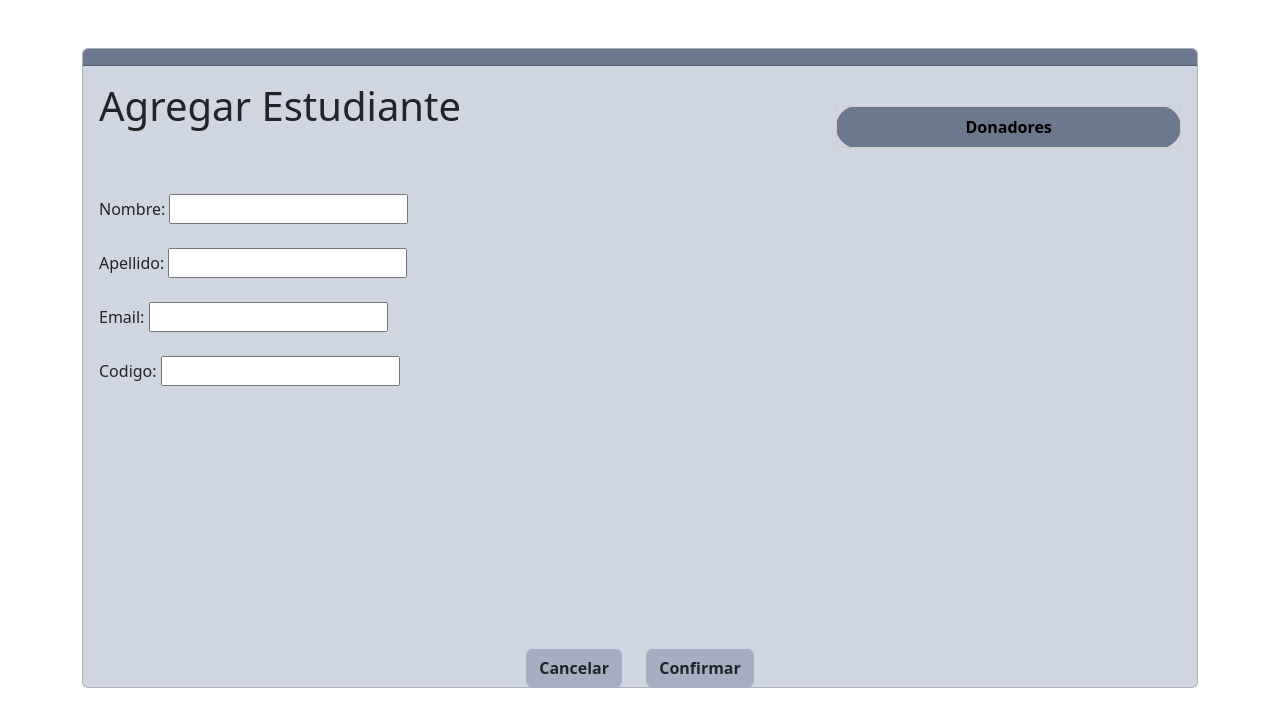
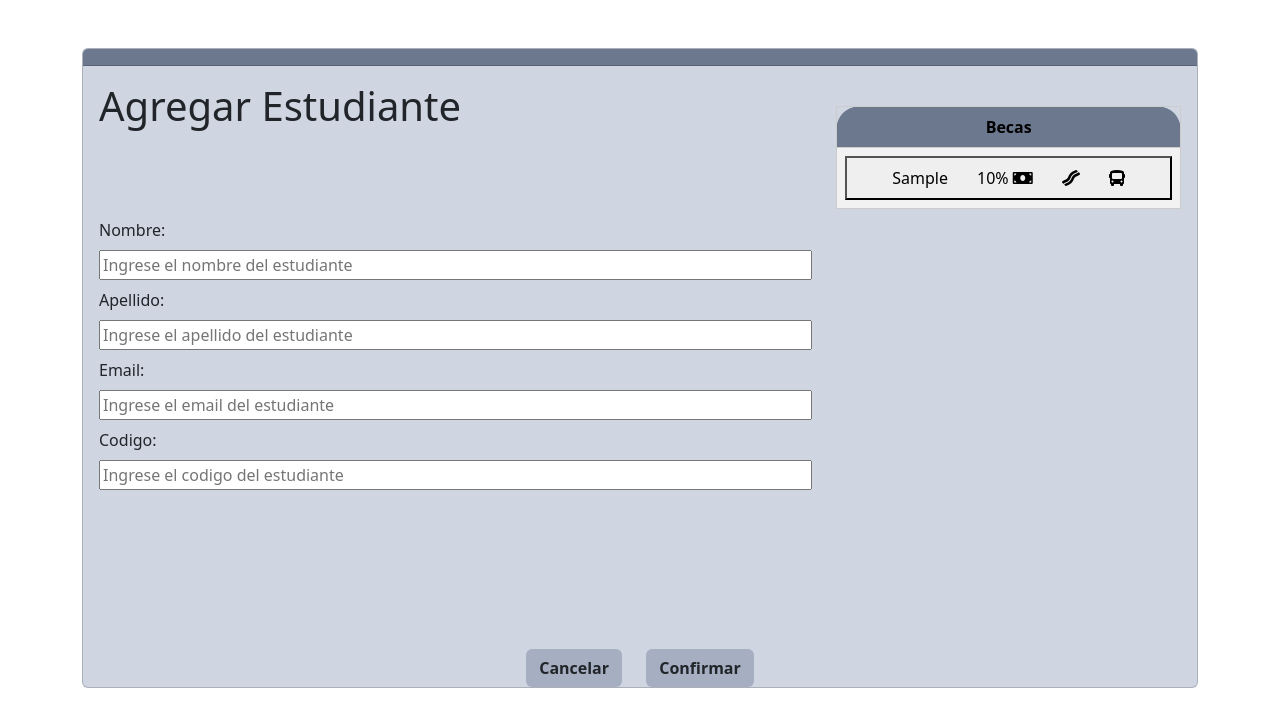
Before and after one commit to SamuelGutierrez24/Proyecto_Integrador1-StudentsManagement, a Django app: page /menu_filantropia/agregar_estudiante/ in a window 1280 px wide. Shown: the part 56-783 px from the top of the page. Run offline with Django 4.2, Linux system fonts and the light colour scheme; tables that the repository leaves empty hold one stand-in row (values such as "Sample post"); lists and menus that the app fills with data are empty.

Commit message:
feat: Becas selections

```diff
--- a/Icesi_Students_Management/forms.py
+++ b/Icesi_Students_Management/forms.py
@@ -6,16 +6,21 @@
 from django import forms
 from .models import *
 
-class searchDonator(Form):
-    donator = forms.ModelChoiceField(label = "Name", queryset=Donante.objects.all(), initial=3, widget=forms.Select(attrs={"class":"input"}))
 
-class addStudent(Form):
-    Nombre = forms.CharField(label="Nombre:", max_length=100)
-    Apellido = forms.CharField(label="Apellido:", max_length=100)
-    Email = forms.CharField(label="Email:", max_length=200)
-    Codgio = forms.CharField(label="Codigo", max_length=100)
-    Beca = searchDonator
+class addStudent(forms.Form):
+    Nombre = forms.CharField(label="Nombre:",
+                            max_length=100,
+                            widget=forms.TextInput(attrs={'placeholder': 'Ingrese el nombre del estudiante', 'col': '10', 'size': '50'}))
+    Apellido = forms.CharField(label="Apellido:",
+                               max_length=100,
+                               widget=forms.TextInput(attrs={'placeholder': 'Ingrese el apellido del estudiante', 'col': '10', 'size': '50'}))
+    Email = forms.EmailField(label="Email:",
+                            max_length=200,
+                            widget=forms.TextInput(attrs={'placeholder': 'Ingrese el email del estudiante', 'col': '10', 'size': '50'}))
+    Codgio = forms.CharField(label="Codigo:",
+                            max_length=100,
+                            widget=forms.TextInput(attrs={'placeholder': 'Ingrese el codigo del estudiante', 'col': '10', 'size': '50'}))
 
     class Meta:
         model = Student
-        fields = ['Nombre', 'Apellido', 'Email', 'Codigo', 'Beca']
+        fields = ['Nombre', 'Apellido', 'Email', 'Codigo']
--- a/Icesi_Students_Management/models.py
+++ b/Icesi_Students_Management/models.py
@@ -2,7 +2,10 @@
 
 class Becas(models.Model):
     type = models.CharField(max_length=30)
+    percentage = models.IntegerField(default=None)
     description = models.TextField(blank=True)
+    alimentacion = models.BooleanField(default=None)
+    transporte = models.BooleanField(default=None)
     def __str__(self):
         return self.type
 
--- a/Icesi_Students_Management/templates/agregar_estudiante.html
+++ b/Icesi_Students_Management/templates/agregar_estudiante.html
@@ -25,9 +25,14 @@
             th {
                 background: #eee;
             }
+            .buttonSelect{
+                padding: 8px 16px;
+                width: 100%;
+            }
         </style>
         <meta charset="UTF-8">
         <meta name="viewport" content="width=device-width, initial-scale=1.0">
+        <link rel="stylesheet" href="https://cdnjs.cloudflare.com/ajax/libs/font-awesome/5.15.3/css/all.min.css">
     </head>
     <body>
         <main class="container py-5">
@@ -48,8 +53,8 @@
                                     {{ error }}
                                     <br>
                                     <br>
-                                    {{form.as_p}}
                                     <br>
+                                    {{form}}
                                     <br>
                                 </div>
                             </form>
@@ -62,17 +67,26 @@
                                     <thead>
                                         <tr>
                                             <th class="text-center" style="background-color: #6c788e; border-radius: 25px;">
-                                                Donadores
+                                                Becas
                                             </th>
                                         </tr>
                                     </thead>
                                     <tbody>
                                         {% csrf_token %}
-                                        {% for field in Donantes %}
+                                        {% for becas in Becas %}
                                             <tr>
                                                 <td  onclick="">
-                                                    {{field.label_tag}}
-                                                    {{field}}
+                                                    <button class="buttonSelect" value="{{ becas.id }}">
+                                                        {{ becas.type }}
+                                                        &nbsp; &nbsp; &nbsp;
+                                                        {{becas.percentage}}% <i class="fas fa-money-bill"></i>
+                                                        {% if becas.alimentacion %}
+                                                        &nbsp; &nbsp; &nbsp; <i class="fas fa-bacon"></i>
+                                                        {% endif %}
+                                                        {% if becas.transporte %}
+                                                        &nbsp; &nbsp; &nbsp; <i class="fas fa-bus"></i>
+                                                        {% endif %}
+                                                    </button>
                                                 </td>
                                             </tr>
                                         {% endfor %}
--- a/Icesi_Students_Management/views/agregar_estudiante.py
+++ b/Icesi_Students_Management/views/agregar_estudiante.py
@@ -5,6 +5,8 @@
 def agregar(request):
     if request.method == 'GET':
         print('enviando formulario')
+
+        becas = Becas.objects.all()
         #Investigar como confirmar que los campos se encuentren llenos para guardar la informacion
         #Averiguar porque hay un error a la hora de incluir el forms para seleccionar donador
-        return render(request, 'agregar_estudiante.html',{'form': addStudent})
+        return render(request, 'agregar_estudiante.html',{'form': addStudent, 'Becas': becas})
```
Also changed, not shown: Icesi_Students_Management/migrations/0003_remove_consulta_seguimientocreaid_and_more.py (added), Icesi_Students_Management/migrations/0004_becas_alimentacion_becas_percentage_becas_transporte.py (added).
